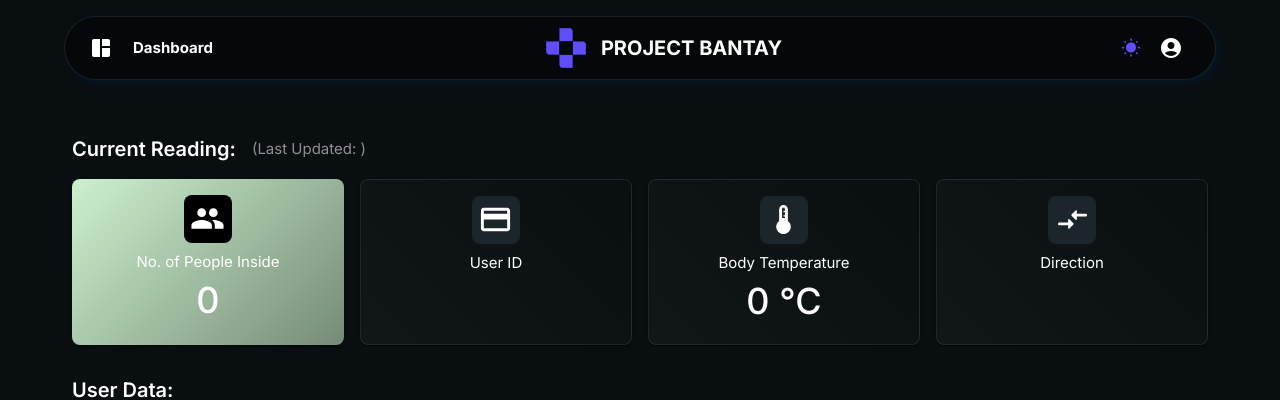
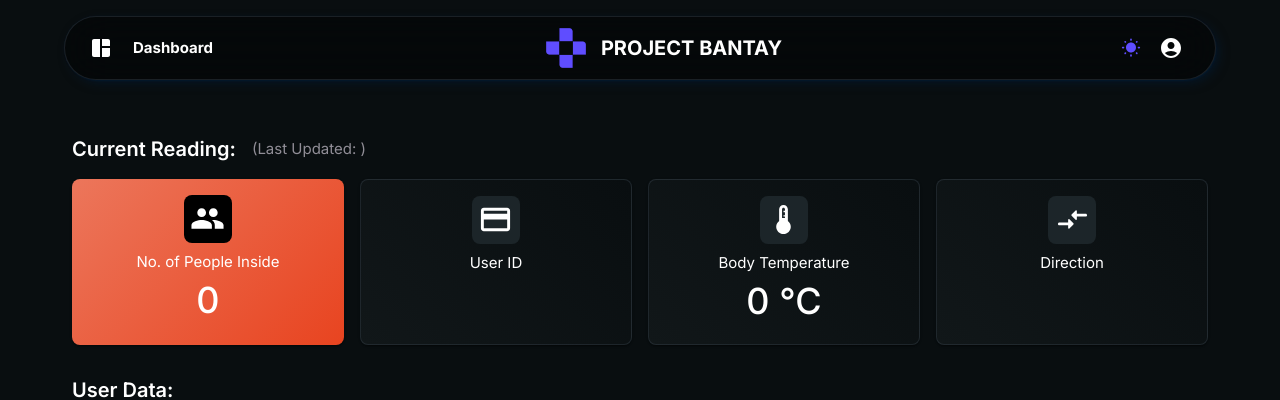
Before and after one commit to nic0-dev/Project-BANTAY, a React (Create React App) app: page / in a window 1280 px wide. Shown: the top 400 px of the page. Built offline with nearby package versions, Linux system fonts and the light colour scheme; no server answers; the database is empty.

Commit message:
Updated Secondary Color

```diff
--- a/src/components/Cards.js
+++ b/src/components/Cards.js
@@ -79,7 +79,7 @@ export default function Cards() {
           justifyContent: 'space-between',
           flexDirection: { xs: 'column', sm: 'row' }  // Stack vertically on xs screens, row on sm and larger
         }}>
-          <Paper  sx={{ flex: '1 1 25%', p: 2, background: 'linear-gradient(135deg, #CCF1CF 0%, #768B77 100%)', color: 'white', display: 'flex', flexDirection: 'column', alignItems: 'center', borderRadius: 2 }}>
+          <Paper  sx={{ flex: '1 1 25%', p: 2, background: 'linear-gradient(135deg, #ec765b 0%, #E84420 100%)', color: 'white', display: 'flex', flexDirection: 'column', alignItems: 'center', borderRadius: 2 }}>
             <Box sx={{ display: 'flex', alignItems: 'center', justifyContent: 'center', width: 48, height: 48, backgroundColor: 'black', borderRadius: 2, mb: 1 }}>
               <PeopleIcon fontSize="large" />
             </Box>
--- a/src/getLPTheme.js
+++ b/src/getLPTheme.js
@@ -142,7 +142,6 @@ const getDesignTokens = (mode) => ({
       'Fira Sans',
       'Droid Sans',
       'Helvetica Neue',
-      'sans-serif',
     ].join(','),
     h1: {
       fontSize: 60,
```
